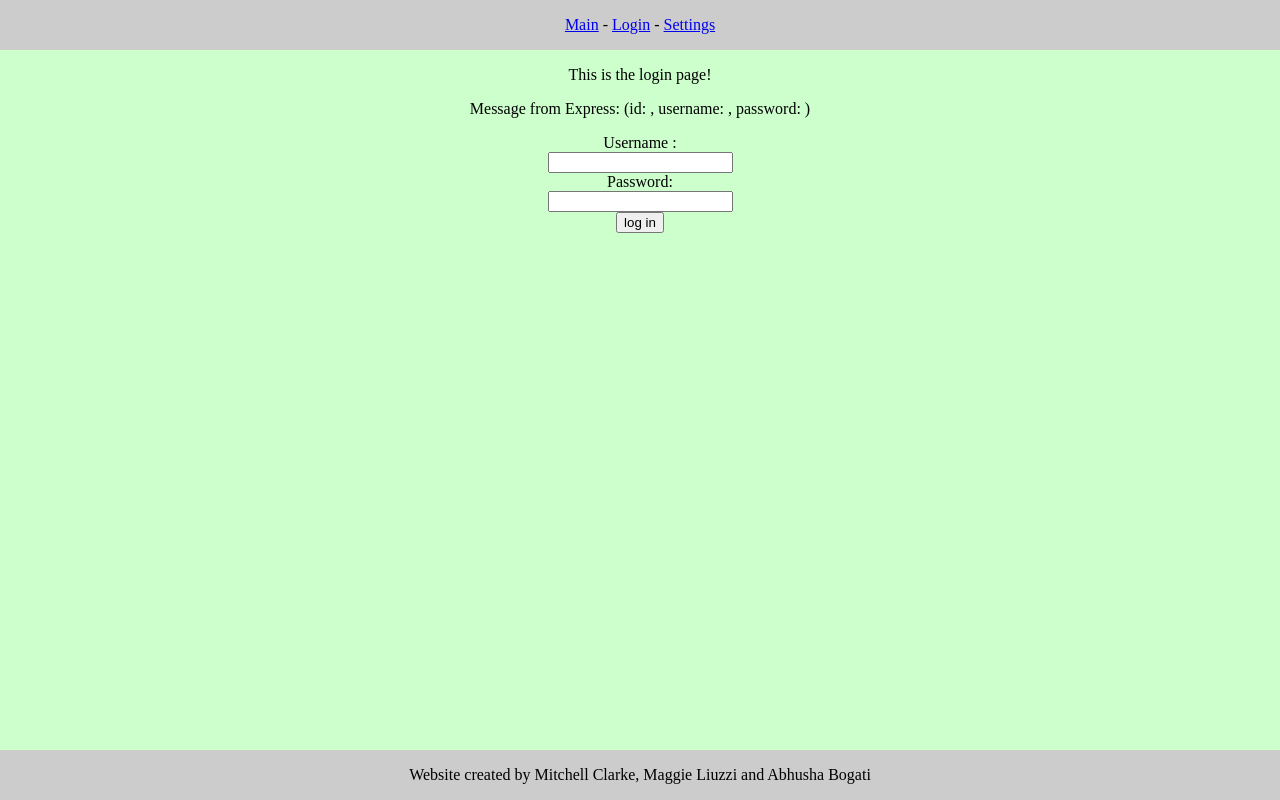
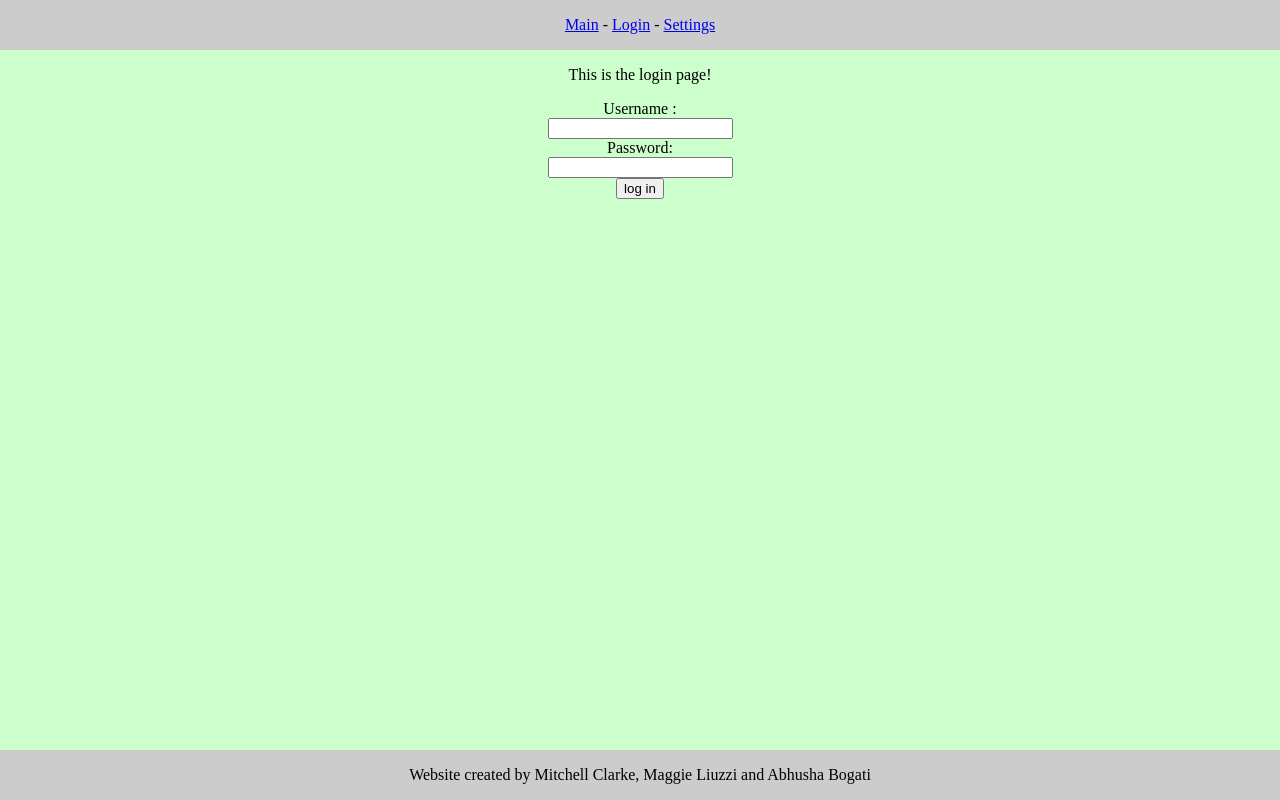
Before and after one commit to maggieliuzzi/web_development, a React (Create React App) app: page /login in a window 1280 px wide. Built offline with nearby package versions, Linux system fonts and the light colour scheme; no server answers.

Commit message:
Removed broken features from Login.js

```diff
--- a/src/Login.js
+++ b/src/Login.js
@@ -1,31 +1,14 @@
 import React, { Component } from "react";
 
-class Message extends Component {
-	constructor(props) {
-		super(props);
-		this.state = { id: "", username: "", password: "" };
-	}
+export default class Login extends Component {
 
-	componentDidMount() {
-    fetch("/api")
-      .then(res => res.json())
-      .then(user => this.setState(user));
-    }
-
-	render() {
-		return (
-		<p>Message from Express: (id: {this.state.id}, username: {this.state.username}, password: {this.state.password})</p>
-	    )
-	}
-}
-
-export default class Login extends Component {
   constructor(props) {
     super(props);
     this.state = { username: "", password: "" };
     this.handleChange = this.handleChange.bind(this);
     this.handleSubmit = this.handleSubmit.bind(this);
   }
+
   handleChange(event) {
     const target = event.target;
     const value = target.type === "checkbox" ? target.checked : target.value;
@@ -35,6 +18,7 @@ export default class Login extends Component {
       [name]: value
     });
   }
+
   handleSubmit(event) {
     event.preventDefault();
     fetch("/api", {
@@ -49,11 +33,11 @@ export default class Login extends Component {
       })
     });
   }
+
   render() {
     return (
       <div class="page-login">
         <p>This is the login page!</p>
-		<Message />
         <form onSubmit={this.handleSubmit}>
           Username : <br />
           <input
```
Also changed, not shown: package.json (line endings or trailing spaces), 1 other file (tests, documents, lock files or other folders).
